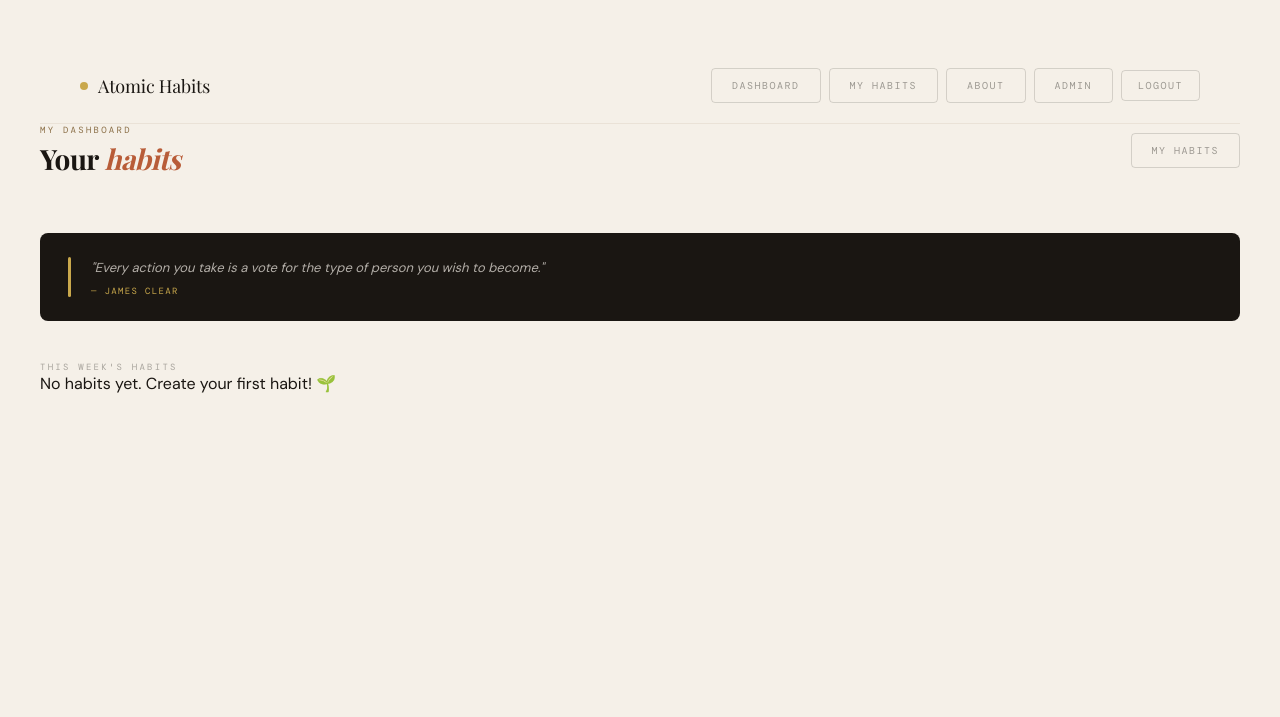
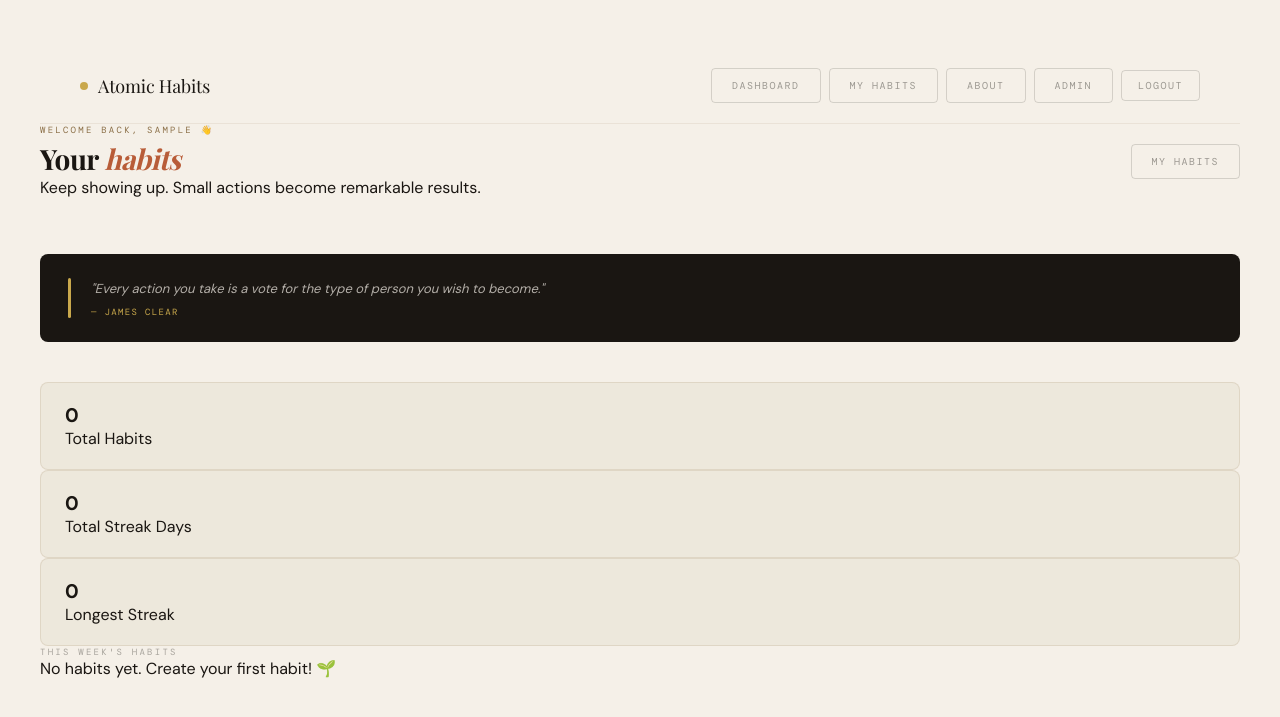
Before and after one commit to anmollopchanlama/Atomic-Habits-Web, a Flask app: page /user/dashboard in a window 1280 px wide. Shown: the top 717 px of the page. Run offline with Flask 3, Linux system fonts and the light colour scheme; the visitor is signed in with stand-in values (Sample User, id 1); data that the repository does not hold is empty; some web fonts are replaced.

Commit message:
Added personalized dashboard header and statistics cards

```diff
--- a/app/templates/user_dashboard.html
+++ b/app/templates/user_dashboard.html
@@ -11,8 +11,11 @@
 
     <header>
         <div>
-            <p class="eyebrow">My Dashboard</p>
-            <h1>Your <em>habits</em></h1>
+        <p class="eyebrow">Welcome back, {{ session['username'] }} 👋</p>
+        <h1>Your <em>habits</em></h1>
+        <p class="dashboard-subtitle">
+         Keep showing up. Small actions become remarkable results.
+        </p>
         </div>
         <div style="display:flex; gap:12px;">
             <a href="{{ url_for('auth.habits') }}" class="logout">My Habits</a>
@@ -26,6 +29,23 @@
         <div>
             <p class="quote-text">"Every action you take is a vote for the type of person you wish to become."</p>
             <p class="quote-author">— James Clear</p>
+        </div>
+    </div>
+
+    <div class="stats-grid">
+        <div class="stat-card">
+            <h3>{{ total_habits }}</h3>
+            <p>Total Habits</p>
+        </div>
+
+        <div class="stat-card">
+            <h3>{{ total_streak }}</h3>
+            <p>Total Streak Days</p>
+        </div>
+
+        <div class="stat-card">
+            <h3>{{ longest_streak }}</h3>
+            <p>Longest Streak</p>
         </div>
     </div>
 
```
